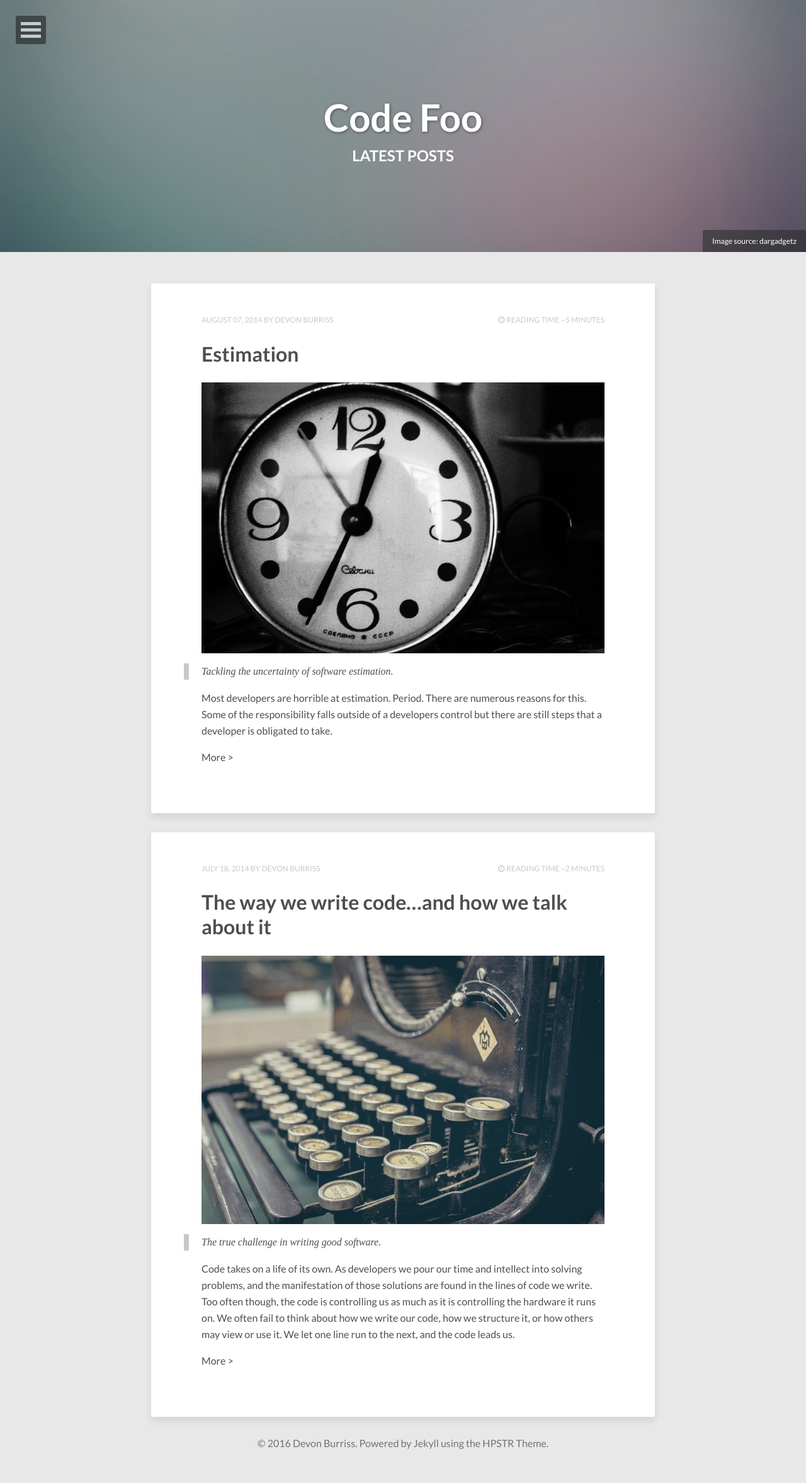
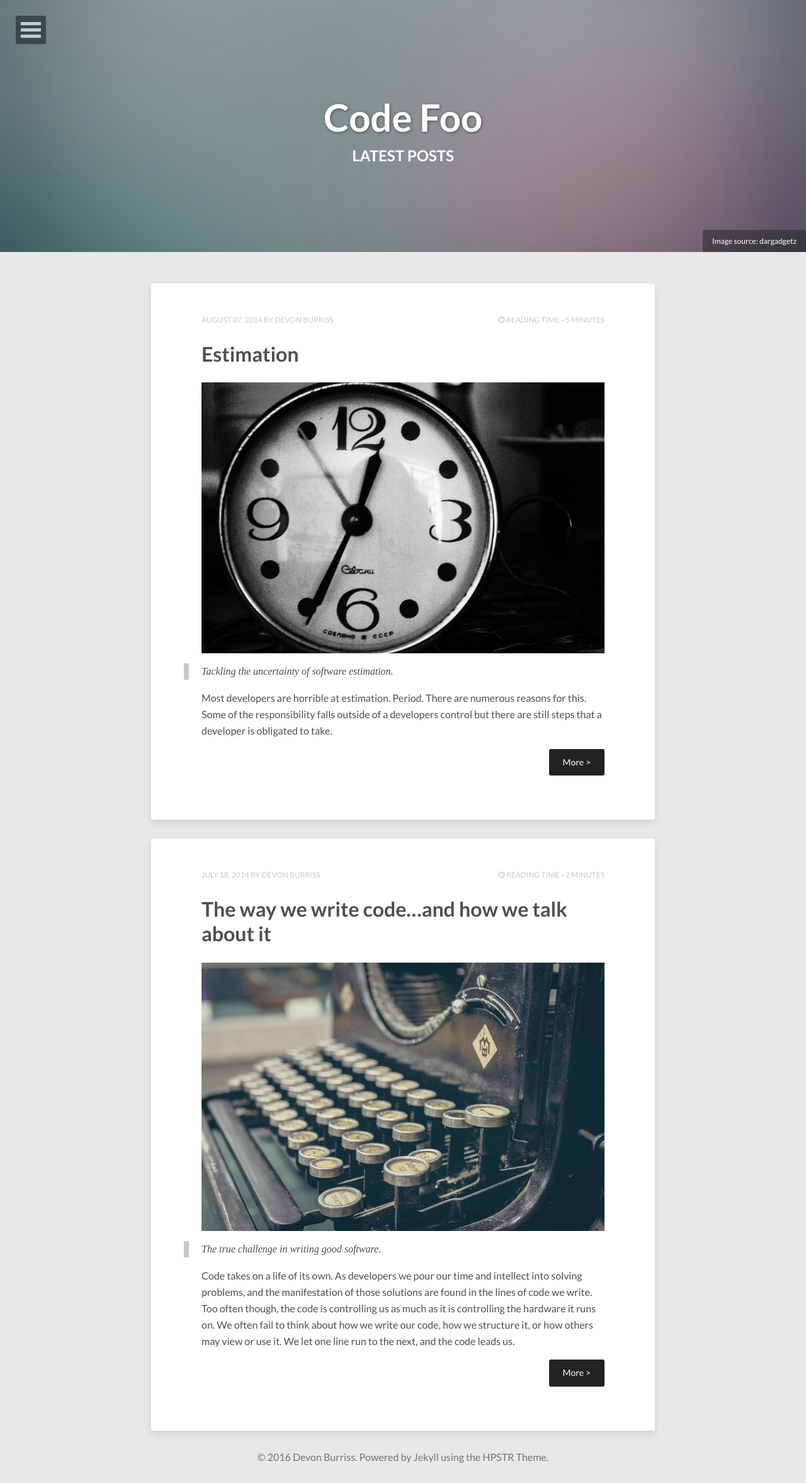
Before and after one commit to rikvandersanden/dburriss.github.io, a Jekyll site: the page built from index.html, in a window 1280 px wide. Shown: the whole page at 63% size. Built offline with Jekyll 4.4.1, drawn with Linux system fonts in a browser that asks for light colours; nearby versions of some CDN libraries; the list of posts is cut into pages by our own code; before the commit the page ends 2332 px from its top, so only the background shows below that.

Commit message:
more link

```diff
--- a/index.html
+++ b/index.html
@@ -36,7 +36,7 @@ image:
   <div class="entry-content">
     {{ post.excerpt }}
     <div>
-        <a href="{{ site.url }}{{ post.url }}">More &gt;</a>
+        <a href="{{ site.url }}{{ post.url }}" class="btn pull-right">More &gt;</a>
     </div>
   </div><!-- /.entry-content -->
 </article><!-- /.hentry -->
```
